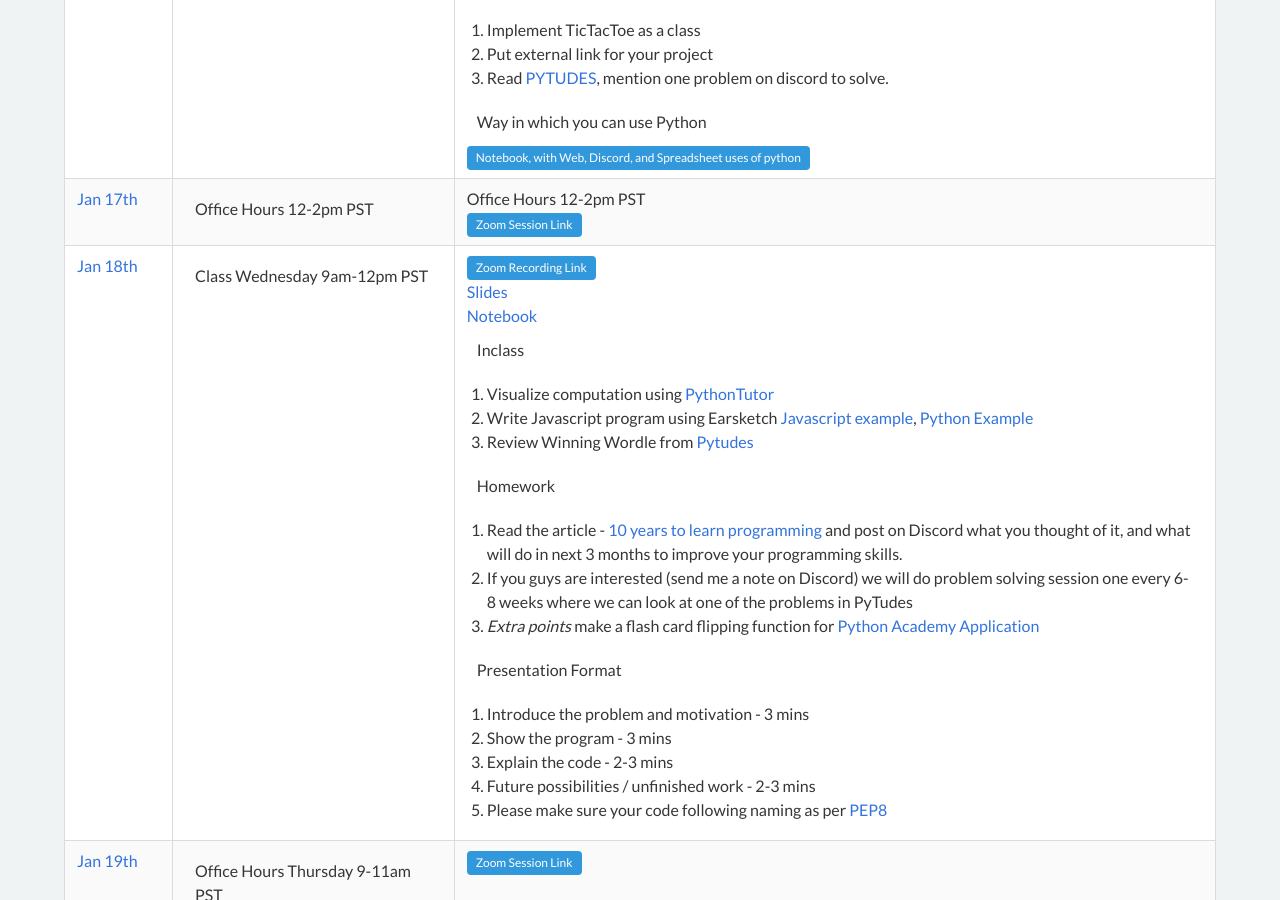
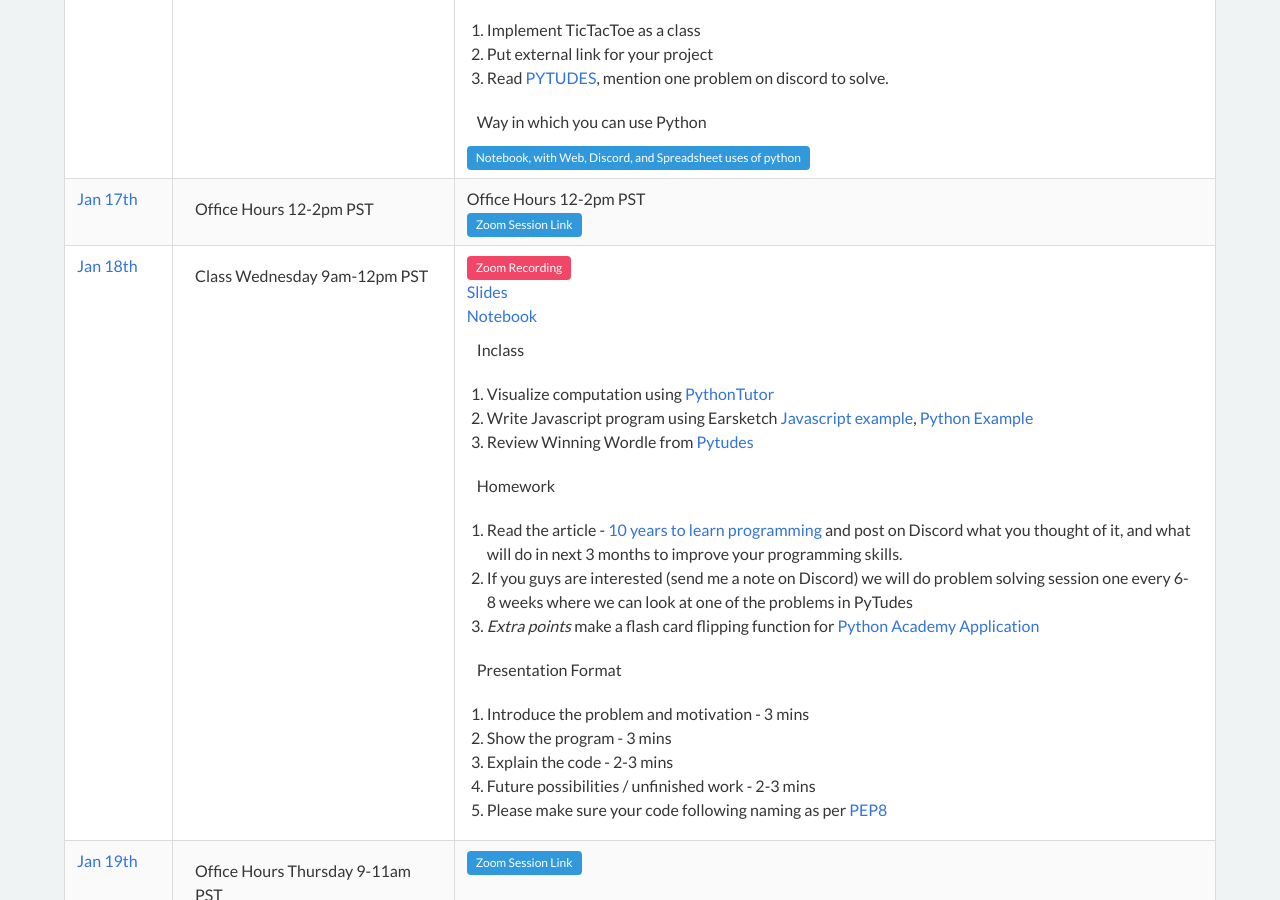
Before and after one commit to cyberdefendersprogram/www-homepage, a Jekyll site: the page built from pages/programs/cd-growthsector-python.md, in a window 1280 px wide and 900 px high, scrolled down 3420 px. Built offline with Jekyll 4.4.1, drawn with Linux system fonts in a browser that asks for light colours; nearby versions of some CDN libraries.

Commit message:
Update cyber-defenders-python-academy.yml

```diff
--- a/_data/cyber-defenders-python-academy.yml
+++ b/_data/cyber-defenders-python-academy.yml
@@ -116,7 +116,7 @@
 - session: Jan 18th
   desc: Class Wednesday 9am-12pm PST
   notes: |
-    * <a class="tag is-info" href="https://us02web.zoom.us/rec/share/HOtq5aSStqKyh1-5PCk3w2estiNxghOFgyZ197tJ1Jt0LwW9R-htNcn87YmS17EM.HdT9kGLmgm3r1QiR">Zoom Recording Link</a>
+    * <a class="tag is-danger" href="https://us02web.zoom.us/rec/share/HOtq5aSStqKyh1-5PCk3w2estiNxghOFgyZ197tJ1Jt0LwW9R-htNcn87YmS17EM.HdT9kGLmgm3r1QiR">Zoom Recording</a>
     * [Slides](https://docs.google.com/presentation/d/1rzQgjZsG-JZuEoBvDAXKxxLHBQ2SCaBxd-6wpWXiEl4/edit?usp=sharing)
     * [Notebook](https://colab.research.google.com/drive/1YXbPWtWsV3GZdxZB91t08LPi2whdf2b0?usp=sharing)
 
@@ -144,6 +144,7 @@
   desc: Presentation Day from 9-11:30am PST **Please Join**
   notes: |
     <a class="tag is-info" href="https://us02web.zoom.us/j/81690451978">Zoom Session Link</a>
+
     [Student Presentations](https://www.cyberdefendersprogram.com/cd-growthsector-python-academy/#projects)
 
     Agenda:
```
